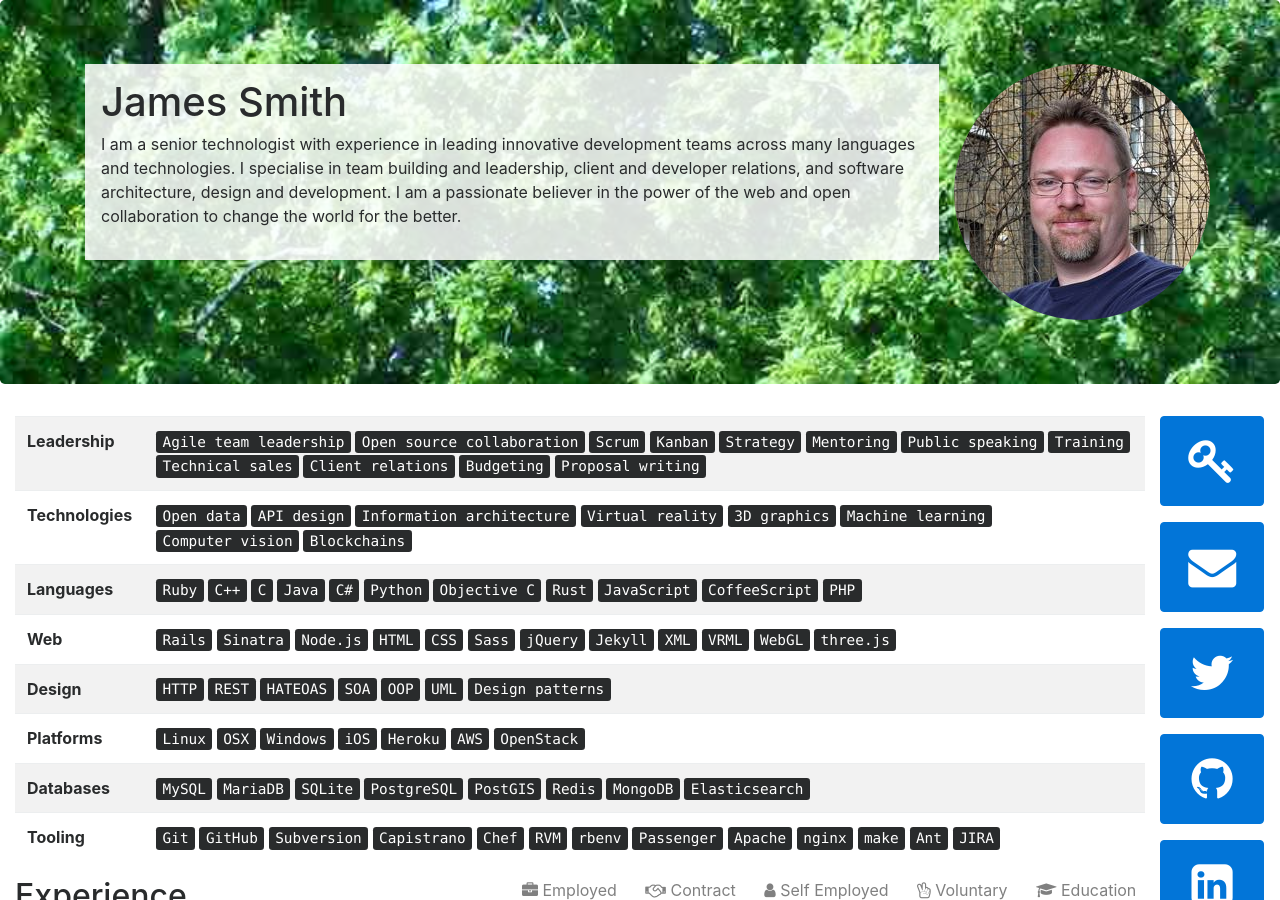
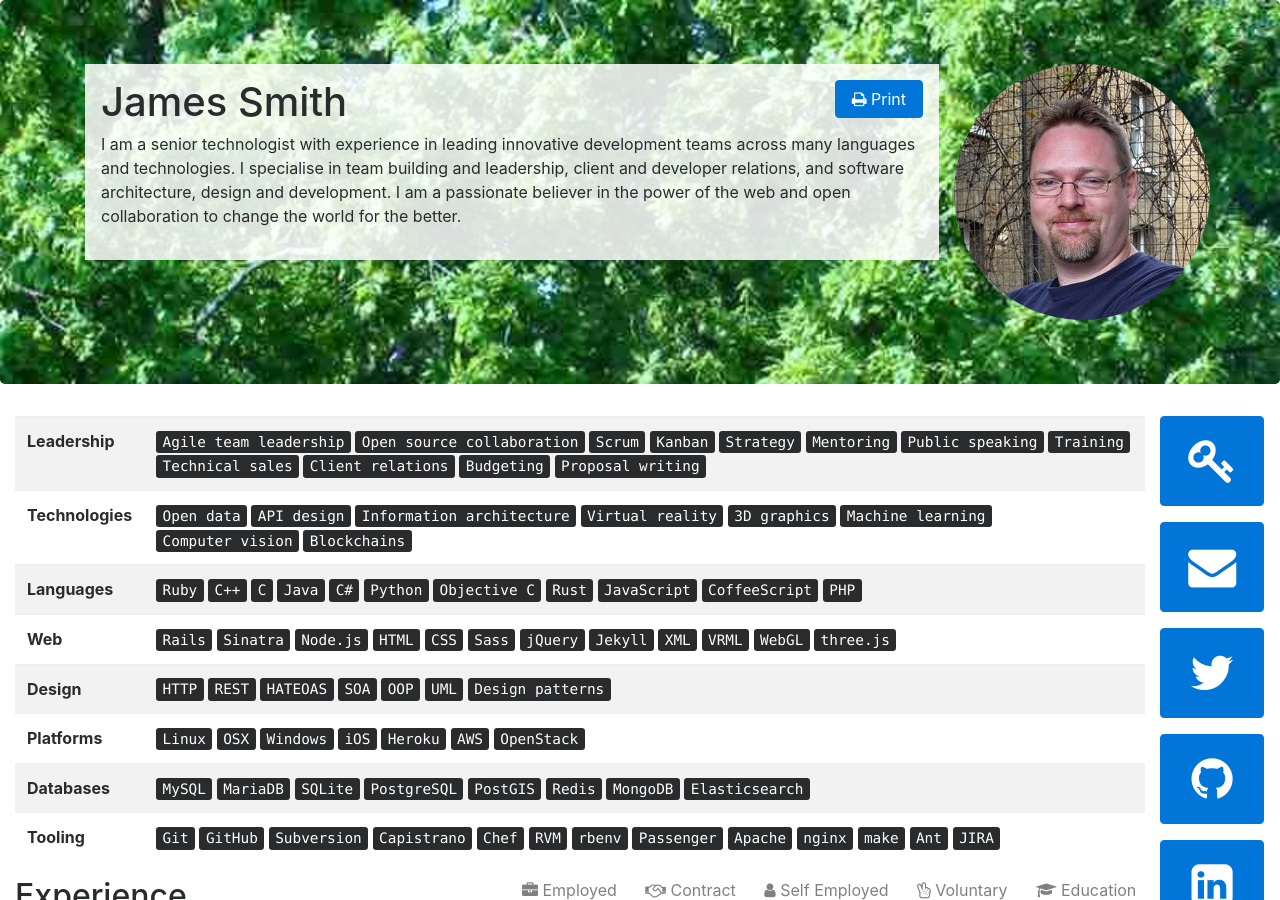
Before and after one commit to Floppy/cv, a Jekyll site: the page built from index.md, in a window 1280 px wide and 900 px high. Built offline with Jekyll 4.4.1, drawn with Linux system fonts in a browser that asks for light colours; nearby versions of some CDN libraries.

Commit message:
print button, and PDF version to download
because css print stylesheets are unreliable

```diff
--- a/_layouts/default.html
+++ b/_layouts/default.html
@@ -22,6 +22,7 @@
         <div class='row'>
           <div class='col-md'>
             <div id='intro'>
+              <a class='hidden-print pull-right btn btn-primary' href='cv.pdf'><i class='fa fa-print'></i> Print</a>
               <h1>{{page.title}}</h1>
               {{content}}
             </div>
```
Also changed, not shown: 1 other file.
